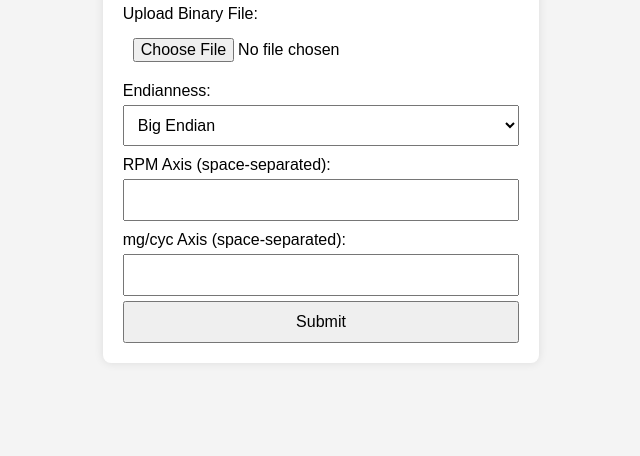
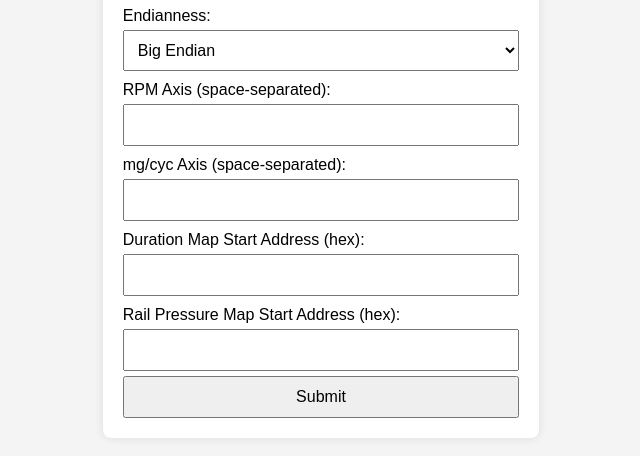
Before and after one commit to nlurins/SOI, a plain HTML site: page index.html in a window 1280 px wide. Shown: the part 260-716 px from the top of the page, without its empty margins (319-959 px from the left). Drawn offline with Linux system fonts and the light colour scheme.

Commit message:
Update index.html

```diff
--- a/index.html
+++ b/index.html
@@ -25,6 +25,12 @@
             <label for="mg_cyc_axis">mg/cyc Axis (space-separated):</label>
             <input type="text" id="mg_cyc_axis" name="mg_cyc_axis" required>
 
+            <label for="duration_address">Duration Map Start Address (hex):</label>
+            <input type="text" id="duration_address" name="duration_address" required>
+
+            <label for="rail_pressure_address">Rail Pressure Map Start Address (hex):</label>
+            <input type="text" id="rail_pressure_address" name="rail_pressure_address" required>
+
             <button type="submit">Submit</button>
         </form>
     </div>
```
